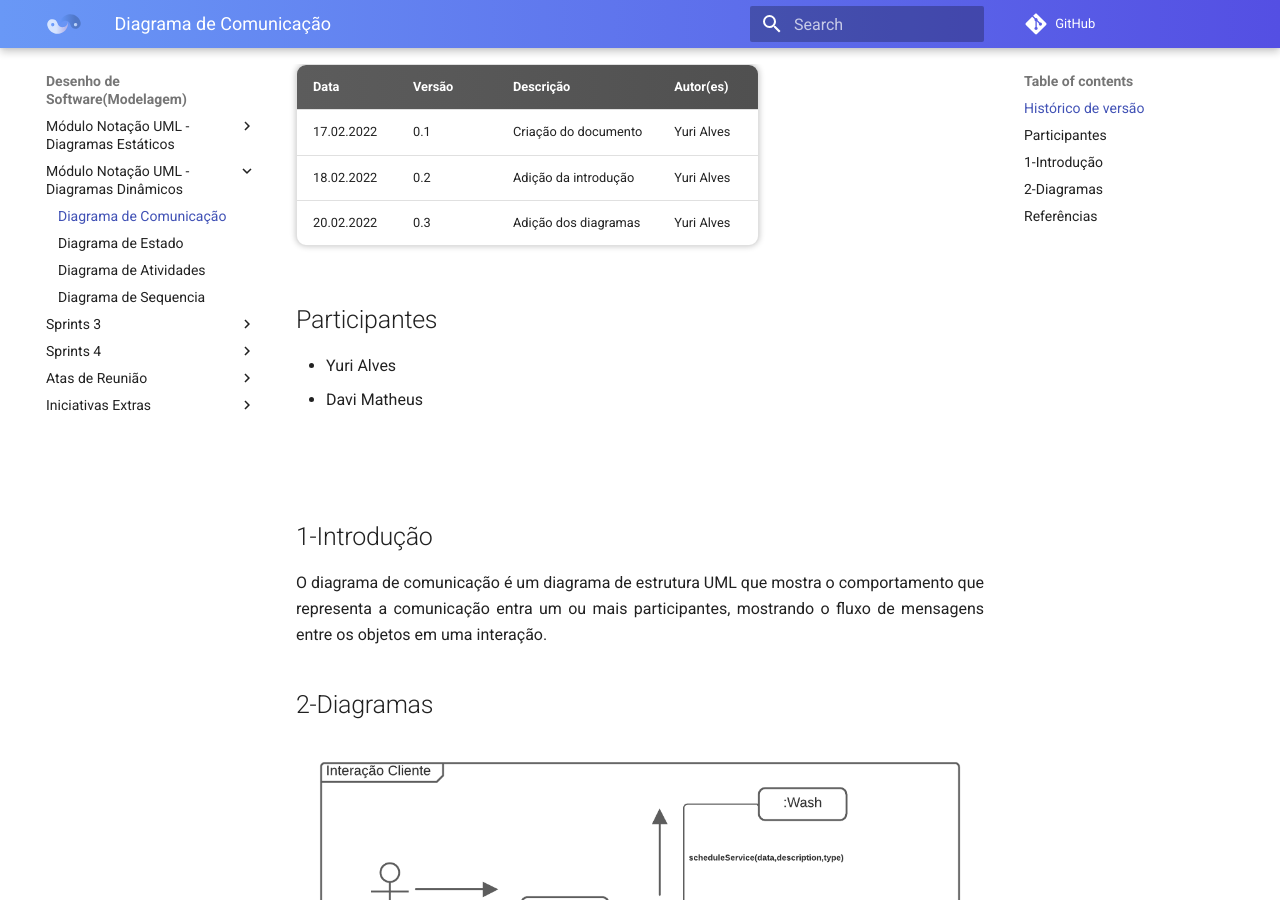
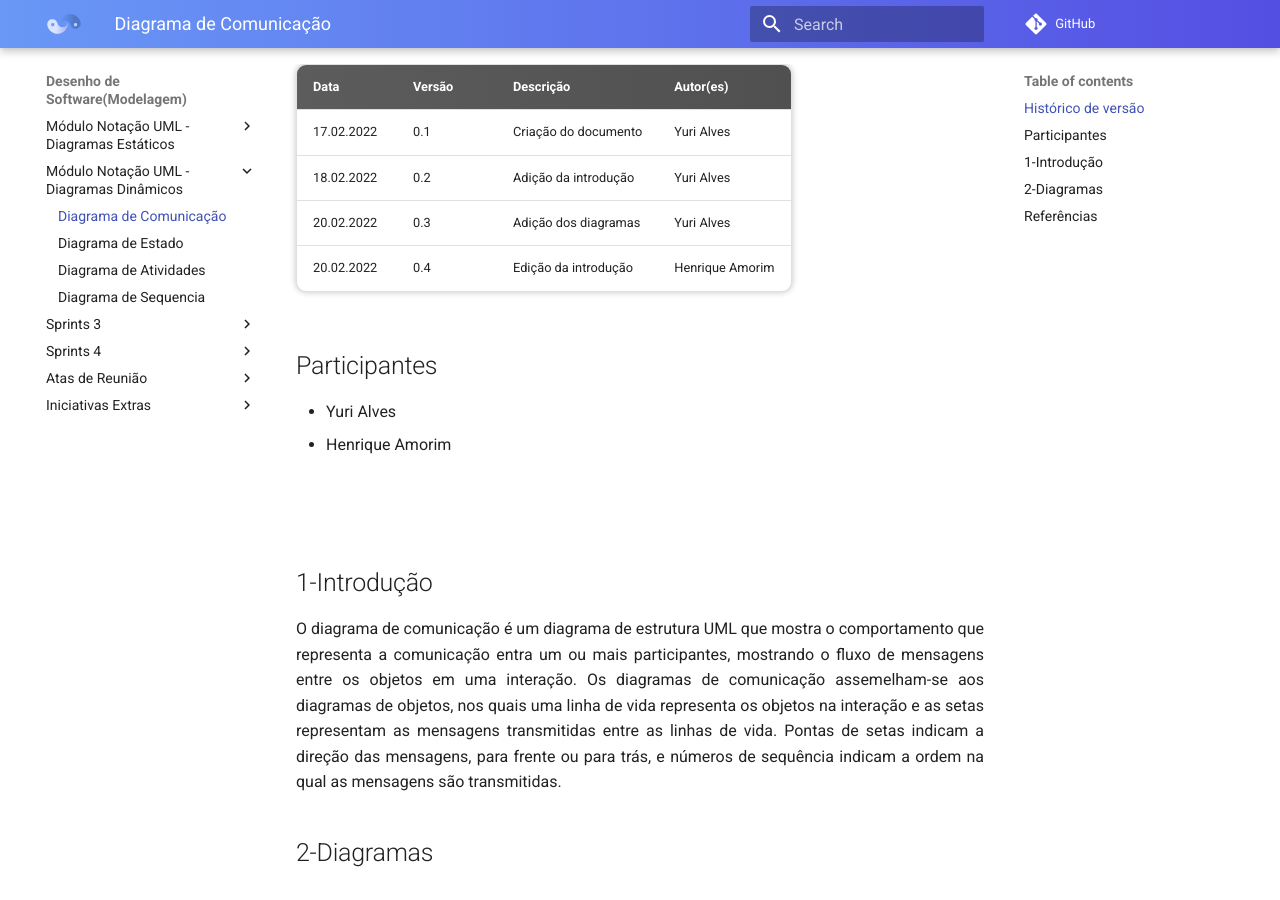
Before and after one commit to UnBArqDsw2021-2/2021.2_G2_Ki-Limpinho, an MkDocs documentation site: the page built from docs/diagramaDeComunicacao.md, in a window 1280 px wide and 900 px high, scrolled down 210 px. Built offline with MkDocs 1.6.1 and Material for MkDocs 9.7.7, drawn with Linux system fonts in a browser that asks for light colours; comment, search, counter and statistics services are not loaded.

Commit message:
Edicão da introdução

```diff
--- a/docs/diagramaDeComunicacao.md
+++ b/docs/diagramaDeComunicacao.md
@@ -7,11 +7,12 @@
 | 17.02.2022 | 0.1    | Criação do documento | Yuri Alves |
 | 18.02.2022 | 0.2    | Adição da introdução | Yuri Alves |
 | 20.02.2022 | 0.3    | Adição dos diagramas | Yuri Alves |
+| 20.02.2022 | 0.4    | Edição da introdução | Henrique Amorim |
 
 ## Participantes
 
 -   Yuri Alves
--   Davi Matheus
+-   Henrique Amorim
 
 <br><br>
 
@@ -19,6 +20,7 @@
 
 <div align="justify">
     O diagrama de comunicação é um diagrama de estrutura UML que mostra o comportamento que representa a comunicação entra um ou mais participantes, mostrando o fluxo de mensagens entre os objetos em uma interação.
+    Os diagramas de comunicação assemelham-se aos diagramas de objetos, nos quais uma linha de vida representa os objetos na interação e as setas representam as mensagens transmitidas entre as linhas de vida. Pontas de setas indicam a direção das mensagens, para frente ou para trás, e números de sequência indicam a ordem na qual as mensagens são transmitidas.
 </div>
 
 ## 2-Diagramas
```
